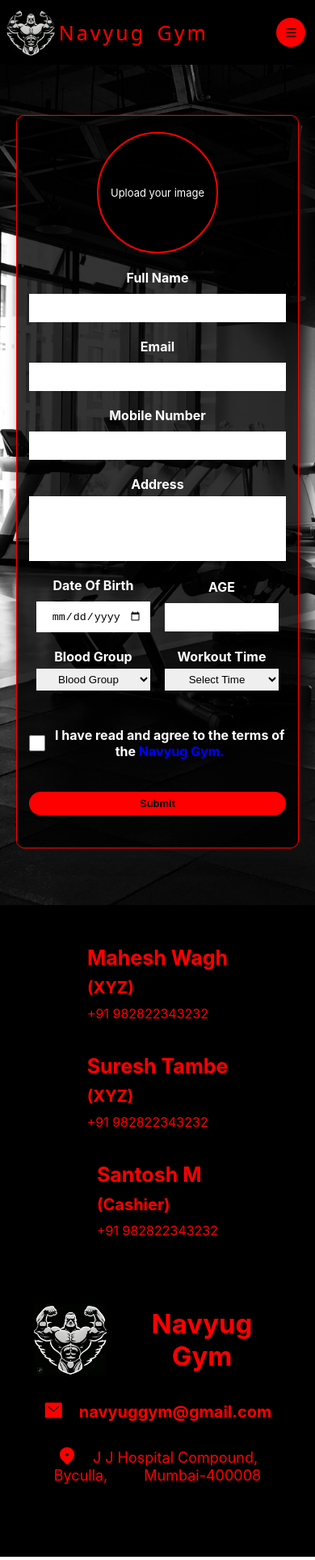
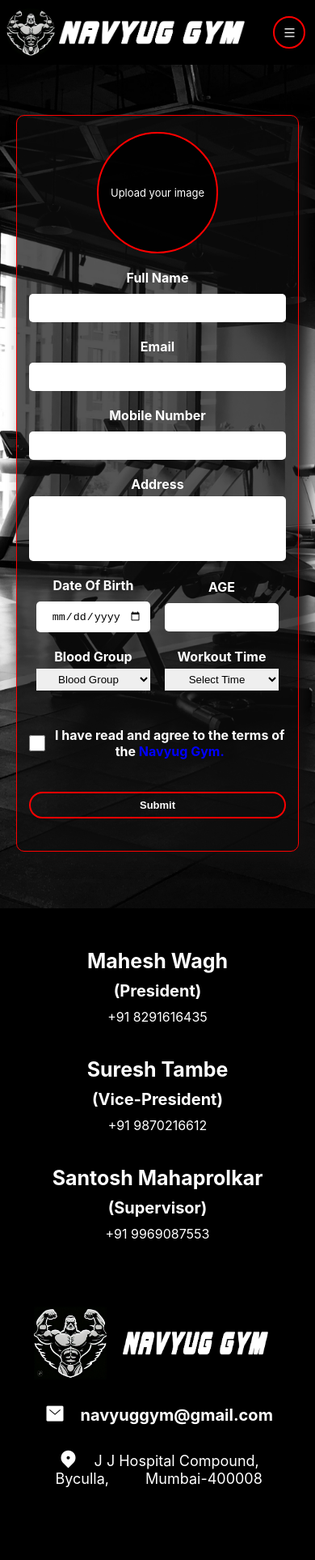
Before and after one commit to Dakshet/NavyugGymFrontend, a React (Create React App) app: page / in a window 390 px wide. Shown: the whole page at 81% size. Built offline with nearby package versions, Linux system fonts and the light colour scheme; no server answers; a web font is replaced by a local one.

Commit message:
Here update the navbar and logo and all

```diff
--- a/src/Components/Footer.css
+++ b/src/Components/Footer.css
@@ -1,8 +1,8 @@
 .footer {
     background-color: black;
-    color: red;
+    color: white;
     width: 100%;
-    padding: 30px 12%;
+    padding: 30px 8%;
 }
 
 .footerPanel {
@@ -15,8 +15,7 @@
 .footerPanelLeft {
     display: flex;
     flex-wrap: wrap;
-    /* background-color: blue; */
-    /* width: 500px; */
+    text-align: center;
 }
 
 .footerPanelLeft div {
@@ -75,6 +74,14 @@
 }
 
 
+.footerLogo #footerGymlogo {
+    width: 308px;
+    height: 43px;
+    border-radius: 0px;
+}
+
+
+
 
 /* ------ Media Queries */
 
@@ -104,6 +111,14 @@
     }
 }
 
+@media (max-width:500px) {
+
+    .footerLogo #footerGymlogo {
+        width: 180px;
+        height: 30px;
+    }
+}
+
 @media (max-width: 380px) {
     .footerLogo img {
         margin-right: 0px;
@@ -121,4 +136,10 @@
     .footerLogo h2 {
         margin-left: -0px;
     }
+
+    .footerLogo #footerGymlogo {
+        width: 180px;
+        height: 27px;
+        margin-left: 5px;
+    }
 }
--- a/src/Components/Footer.js
+++ b/src/Components/Footer.js
@@ -1,6 +1,7 @@
 import React from 'react'
 import "./Footer.css"
 import logo1 from '../Images/logo1.jpg'
+import gymLogo from '../Images/gymlogo1.png'
 
 const Footer = () => {
     return (
@@ -9,24 +10,25 @@
                 <div className="footerPanelLeft">
                     <div>
                         <h3>Mahesh Wagh</h3>
-                        <h6>(XYZ)</h6>
-                        <p>+91 982822343232</p>
+                        <h6>(President)</h6>
+                        <p>+91 8291616435</p>
                     </div>
                     <div>
                         <h3>Suresh Tambe</h3>
-                        <h6>(XYZ)</h6>
-                        <p>+91 982822343232</p>
+                        <h6>(Vice-President)</h6>
+                        <p>+91 9870216612</p>
                     </div>
                     <div>
-                        <h3>Santosh M</h3>
-                        <h6>(Cashier)</h6>
-                        <p>+91 982822343232</p>
+                        <h3>Santosh Mahaprolkar </h3>
+                        <h6>(Supervisor)</h6>
+                        <p>+91 9969087553</p>
                     </div>
                 </div>
                 <div className="footerPanelRight">
                     <div className="footerLogo">
                         <img src={logo1} alt="" />
-                        <h2>Navyug Gym</h2>
+                        {/* <h2>Navyug Gym</h2> */}
+                        <img src={gymLogo} id='footerGymlogo' alt="" />
                     </div>
                     <h6><i className="ri-mail-fill"></i>navyuggym@gmail.com</h6>
                     <p><i className="ri-map-pin-2-fill"></i>J J Hospital Compound, Byculla, <span>Mumbai-400008</span></p>
--- a/src/Components/Navbar.css
+++ b/src/Components/Navbar.css
@@ -20,15 +20,21 @@
     justify-content: center;
 }
 
+.navbarLogo #gymlogo {
+    width: 420px;
+    height: 58px;
+    border-radius: 0px;
+}
+
 .navbar img {
     width: 100px;
     border-radius: 50%;
-    margin-right: 30px;
+    margin-right: 10px;
 }
 
 .navbar h2 {
     font-size: 45px;
-    color: red;
+    color: white;
     font-family: "Rubik Wet Paint", system-ui;
     font-weight: 400;
     letter-spacing: 3px;
@@ -36,10 +42,11 @@
 }
 
 button {
-    background-color: red;
+    /* background-color: rgb(228, 11, 11); */
     border: none;
     outline: none;
-    color: black;
+    color: white;
+    background-color: transparent;
     padding: 10px 20px;
     border-radius: 30px;
     font-size: 15px;
@@ -48,14 +55,16 @@
     transition: 0.5s;
     margin-top: 10px;
     margin-left: 20px;
+    border: 2px solid red;
 }
 
 .navbarButtons i {
-    color: black;
+    color: white;
     margin-left: 20px;
     padding: 10px 10px;
-    background-color: red;
+    background-color: transparent;
     border-radius: 50%;
+    border: 2px solid red;
 }
 
 
@@ -134,11 +143,20 @@
 
     .mobileMenuIcon i {
         margin-left: 20px;
-        color: black;
-        background-color: red;
+        color: white;
+        background-color: transparent;
         padding: 10px;
         border-radius: 50%;
+        border: 2px solid red;
     }
+
+
+    .navbarLogo #gymlogo {
+        width: 420px;
+        height: 55px;
+    }
+
+
 }
 
 
@@ -153,6 +171,11 @@
 
     button {
         margin-top: 10px;
+    }
+
+    .navbarLogo #gymlogo {
+        width: 300px;
+        height: 38px;
     }
 }
 
@@ -176,6 +199,11 @@
 
     .mobileMenuIcon {
         margin-right: 2%;
+    }
+
+    .navbarLogo #gymlogo {
+        width: 280px;
+        height: 35px;
     }
 
 }
@@ -210,7 +238,10 @@
         margin-left: 10px;
     }
 
-
+    .navbarLogo #gymlogo {
+        width: 230px;
+        height: 30px;
+    }
 }
 
 @media (max-width:385px) {
@@ -237,6 +268,12 @@
     .mobileMenuIcon i {
         margin-left: 10px;
     }
+
+
+    .navbarLogo #gymlogo {
+        width: 200px;
+        height: 25px;
+    }
 }
 
 
--- a/src/Components/Navbar.js
+++ b/src/Components/Navbar.js
@@ -1,6 +1,7 @@
 import React, { useCallback, useEffect, useState } from 'react'
 import "./Navbar.css"
 import logo from '../Images/logo1.jpg'
+import gymLogo from '../Images/gymlogo1.png'
 import { Link, useLocation, useNavigate } from 'react-router-dom'
 import SearchBar from './SearchBar'
 
@@ -33,7 +34,8 @@
             <Link to="/">
                 <div className="navbarLogo">
                     <img src={logo} alt="" />
-                    <h2>Navyug Gym</h2>
+                    {/* <h2>Navyug Gym</h2> */}
+                    <img src={gymLogo} id='gymlogo' alt="" />
                 </div>
             </Link>
             <div className={`${showSideBar ? "navbarMobileButtonx" : "navbarMobileButton"}`} onClick={() => setShowSideBar(false)}>
--- a/src/Pages/Home.css
+++ b/src/Pages/Home.css
@@ -19,7 +19,7 @@
 }
 
 .heroForm form {
-    background: rgba(0, 0, 0, 0.8);
+    background: rgba(14, 14, 14, 0.7);
     color: white;
     display: flex;
     align-items: center;
@@ -28,7 +28,7 @@
     padding: 30px 30px;
     border-radius: 30px;
     margin-top: 150px;
-    border: 3px solid red;
+    border: 2px solid red;
     margin-bottom: 70px;
     box-shadow: 10px 10px 20px rgba(19, 18, 18, 0.9);
 }
@@ -58,6 +58,7 @@
     margin-top: 5px;
     margin-bottom: 10px;
     color: black;
+    border-radius: 5px;
 }
 
 
@@ -69,6 +70,7 @@
 .uploadImage {
     width: 200px;
     background-color: rgba(0, 0, 0, 0.9);
+    /* background: rgba(32, 29, 29, 0.6); */
     height: 200px;
     border-radius: 50%;
     display: flex;
@@ -142,7 +144,6 @@
     color: blue;
     cursor: pointer;
 }
-
 
 
 /* -------------------- Media Queries */
--- a/src/Pages/Home.js
+++ b/src/Pages/Home.js
@@ -5,7 +5,6 @@
 
 const Home = () => {
     const navigate = useNavigate();
-
     const host = process.env.REACT_APP_HOST_NAME;
 
     const [uPhoto, setUPhoto] = useState("");
@@ -28,21 +27,47 @@
     }
 
 
+    // const uploadImage = useCallback((event) => {
+    //     const validImageTypes = ["image/jpeg", "image/jpg"];
+
+    //     try {
+    //         if (validImageTypes.includes(event.target.files[0].type)) {
+    //             setUPhoto(event.target.files[0])
+    //         }
+    //         else {
+    //             alert("Enter image in correct format!");
+    //         }
+
+    //     } catch (error) {
+    //         console.log("Error", error)
+    //     }
+    // }, [])
+
     const uploadImage = useCallback((event) => {
         const validImageTypes = ["image/jpeg", "image/jpg"];
+        const maxFileSize = 5 * 1024 * 1024; // 5 MB in bytes
 
         try {
-            if (validImageTypes.includes(event.target.files[0].type)) {
-                setUPhoto(event.target.files[0])
-            }
-            else {
-                alert("Enter image in correct format!");
+            const file = event.target.files[0];
+
+            if (!file) return; // No file selected
+
+            if (!validImageTypes.includes(file.type)) {
+                alert("Please upload an image in JPG or JPEG format.");
+                return;
             }
 
+            if (file.size > maxFileSize) {
+                alert("File size should not exceed 5 MB.");
+                return;
+            }
+
+            setUPhoto(file); // Accept the image
         } catch (error) {
-            console.log("Error", error)
+            console.error("Error uploading image:", error);
         }
-    }, [])
+    }, []);
+
 
 
     const handleSubmitForm = useCallback(async (e) => {
@@ -93,16 +118,9 @@
     }, [uPhoto, fName, email, mobileNo, address, dOB, age, bloodGroup, workoutTime, customBloodGroup, navigate, host]);
 
 
-    // const handleSubmitForm = (e) => {
-    //     e.preventDefault();
-
-    //     navigate("/home")
-    // }
-
-
     // Title change
     useEffect(() => {
-        document.title = "Navyug Gym - Form";  // Set the document title to the news title
+        document.title = "Navyug Gym - Login Form";  // Set the document title to the news title
     }, []);
 
     return (
@@ -117,7 +135,9 @@
                             <div className="wavex"></div>
                         </div>
                         <div className="handle">
-                            <p>Navyug Gym</p>
+                            <div className="wavexy">
+                                <p>Navyug Gym</p>
+                            </div>
                         </div>
                         <div className="weight">
                             <div className="wavex"></div>
@@ -128,6 +148,7 @@
                     </div>
                 </div >) : (
                 <>
+
                     <div className='hero'>
                         <div className="heroForm">
                             <form action="" onSubmit={handleSubmitForm}>
@@ -190,7 +211,8 @@
                         </div>
                     </div>
                     <ConditionsModal conditionModal={conditionModal} setConditionModal={setConditionModal} />
-                </>)}
+                </>)
+            }
         </>
     )
 }
```
Also changed, not shown: src/Images/gymlogo1.png (added).
